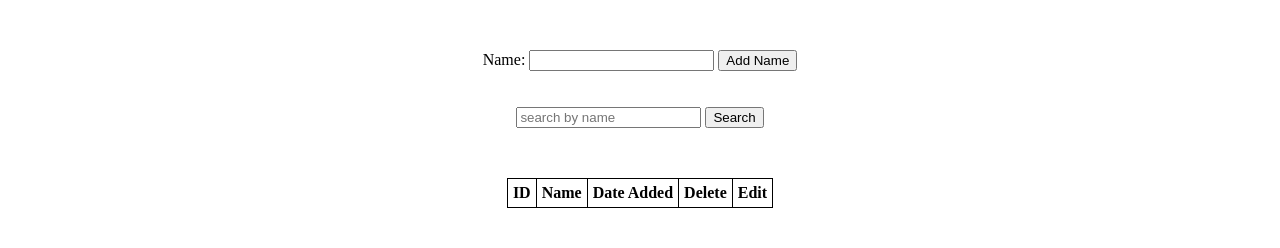
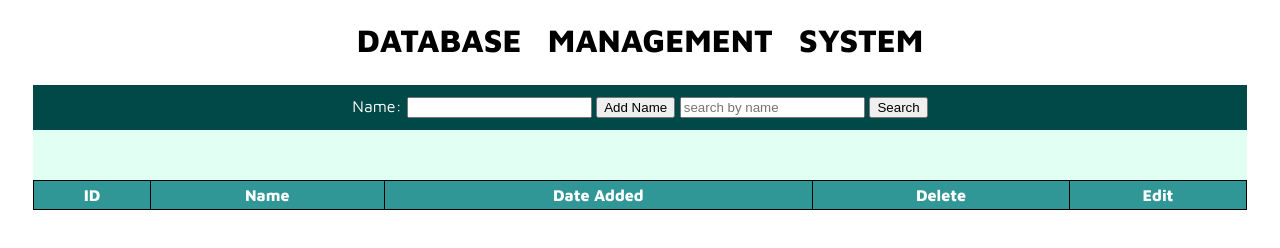
Before and after one commit to BikrantaS/CRUD-Tutorial, a website: page index.html in a window 1280 px wide. Drawn offline with Linux system fonts and the light colour scheme; no server answers.

Commit message:
Added more CSS

```diff
--- a/index.html
+++ b/index.html
@@ -7,18 +7,31 @@
     <meta name="viewport" content="width=device-width, initial-scale=1.0">
     <title>Web App</title>
     <link rel="stylesheet" href="styles.css">
+    <link rel="preconnect" href="https://fonts.googleapis.com">
+    <link rel="preconnect" href="https://fonts.gstatic.com" crossorigin>
+    <link href="https://fonts.googleapis.com/css2?family=Maven+Pro:wght@400;800&display=swap" rel="stylesheet">
 </head>
 
 <body>
+    <h1 id="hea">DATABASE &nbsp MANAGEMENT &nbsp SYSTEM</h1>
     <main>
+        <div class="addname">
+
+            <span>
                 <label>Name:</label>
                 <input type="text" id="name-input">
                 <button id="add-name-btn">Add Name</button>
-        <br><br><br>
-        <div>
+            </span>
+
+            <span>
                 <input placeholder="search by name" id="search-input">
                 <button id="search-btn">Search</button>
+            </span>
+
+
         </div>
+
+
 
         <table id="table">
             <thead>
@@ -32,9 +45,12 @@
         </table>
 
         <section hidden id="update-row">
+            <div class="addname2">
                 <label>Name:</label>
-            <input type="text" id="update-name-input">
+                <input placeholder="new name" type="text" id="update-name-input">
                 <button id='update-row-btn'>Update</button>
+            </div>
+
         </section>
 
     </main>
--- a/index.js
+++ b/index.js
@@ -45,7 +45,6 @@ function handleEditRow(id) {
 
 updateBtn.onclick = function () {
     const updateNameInput = document.querySelector('#update-name-input');
-
 
     console.log(updateNameInput);
 
--- a/styles.css
+++ b/styles.css
@@ -1,11 +1,55 @@
+body{
+    font-family: 'Maven Pro', sans-serif;
+}
+
+
+#hea{
+    text-align: center;
+}
 main{
-    width: 50%;
-    margin: 50px auto;
+    width: 96%;
+    /* height:98%; */
+    margin: 2% auto;
     text-align: center;
+    background-color: rgb(226 255 243);
+}
+
+.addname{
+    background-color: #004949;
+    margin:20px auto;
+    padding: 1% 0;
+    color: white;
+    font-family: 'Maven Pro', sans-serif;
+
+}
+
+.addname2{
+    background-color:teal;
+    margin:20px auto;
+    width: 25%;
+    padding: 1% 0;
+    border-radius: 2rem;
+    color: white;
+    font-family: 'Maven Pro', sans-serif;
+
+}
+
+
+
+
+thead{
+    background-color: rgb(48, 150, 150);
+    color: white;
+}
+
+tbody{
+    background-color: rgb(245, 255, 255);
 }
 
 table{
-    margin: 50px auto;
+    margin:50px auto;
+    width: 100%;
+    border-radius: 2rem;
 }
 
 table,th,td{
@@ -16,3 +60,7 @@ table,th,td{
 th,td{
     padding:5px;
 }
+
+#update-row{
+    margin: 50px auto 50px auto;
+}
```
Lines whose indentation alone changed are shown as unchanged.
